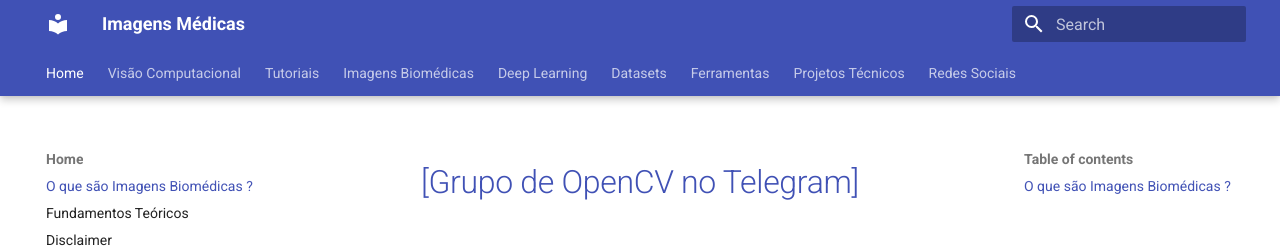
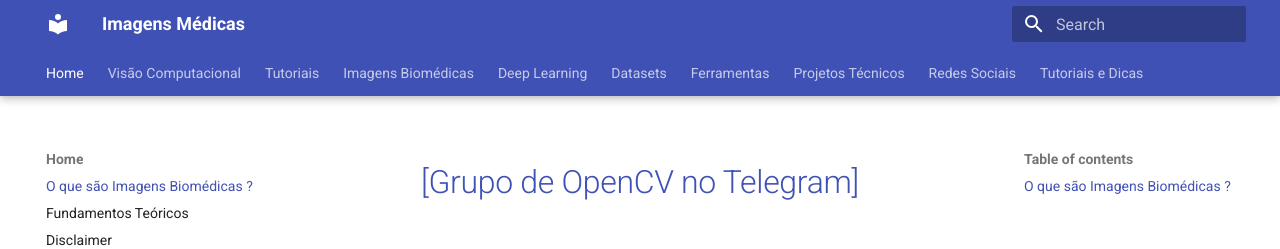
Before and after one commit to Grupo-OpenCV-BR/imagens-medicas, an MkDocs documentation site: the page built from docs/index.md, in a window 1280 px wide. Shown: the top 249 px of the page. Built offline with MkDocs 1.6.1 and Material for MkDocs 9.7.7, drawn with Linux system fonts in a browser that asks for light colours; the version menu is left out.

Commit message:
Correção

```diff
--- a/mkdocs.yml
+++ b/mkdocs.yml
@@ -63,6 +63,8 @@
   - Redes Sociais :
     - Nossas redes sociais :  redes-sociais/index.md
 
+  - Tutoriais e Dicas : https://grupo-opencv-br.github.io/tutoriais-tecnologia/
+
 extra:
   version:
     provider: mike
```
Also changed, not shown: README.md (line endings or trailing spaces).
